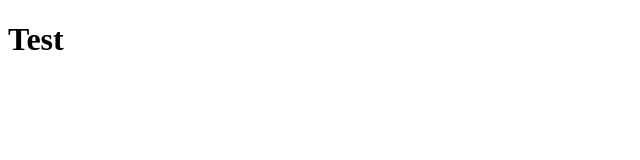
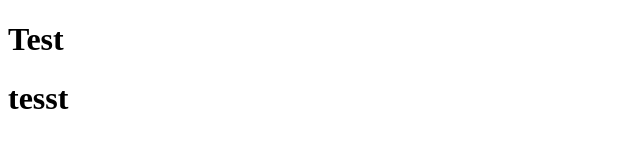
Before and after one commit to BardhaQoqaj/Pabau23, a plain HTML site: page JavaScript/index.html in a window 1280 px wide. Shown: the whole page, without its empty margins (0-640 px from the left). Drawn offline with Linux system fonts and the light colour scheme.

Commit message:
Test Commit

```diff
--- a/JavaScript/index.html
+++ b/JavaScript/index.html
@@ -7,5 +7,6 @@
 </head>
 <body>
     <h1>Test</h1>
+    <h1>tesst</h1>
 </body>
 </html>
```
